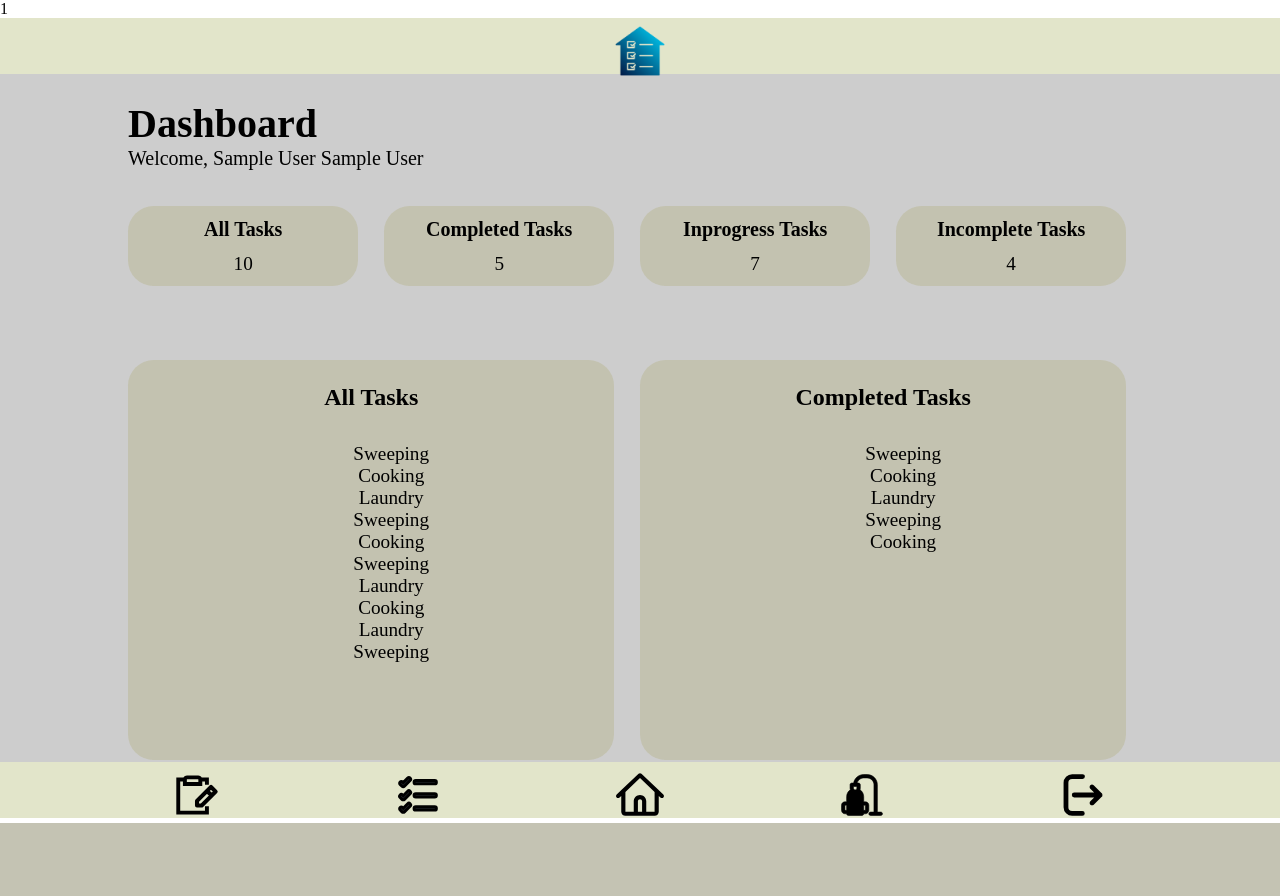
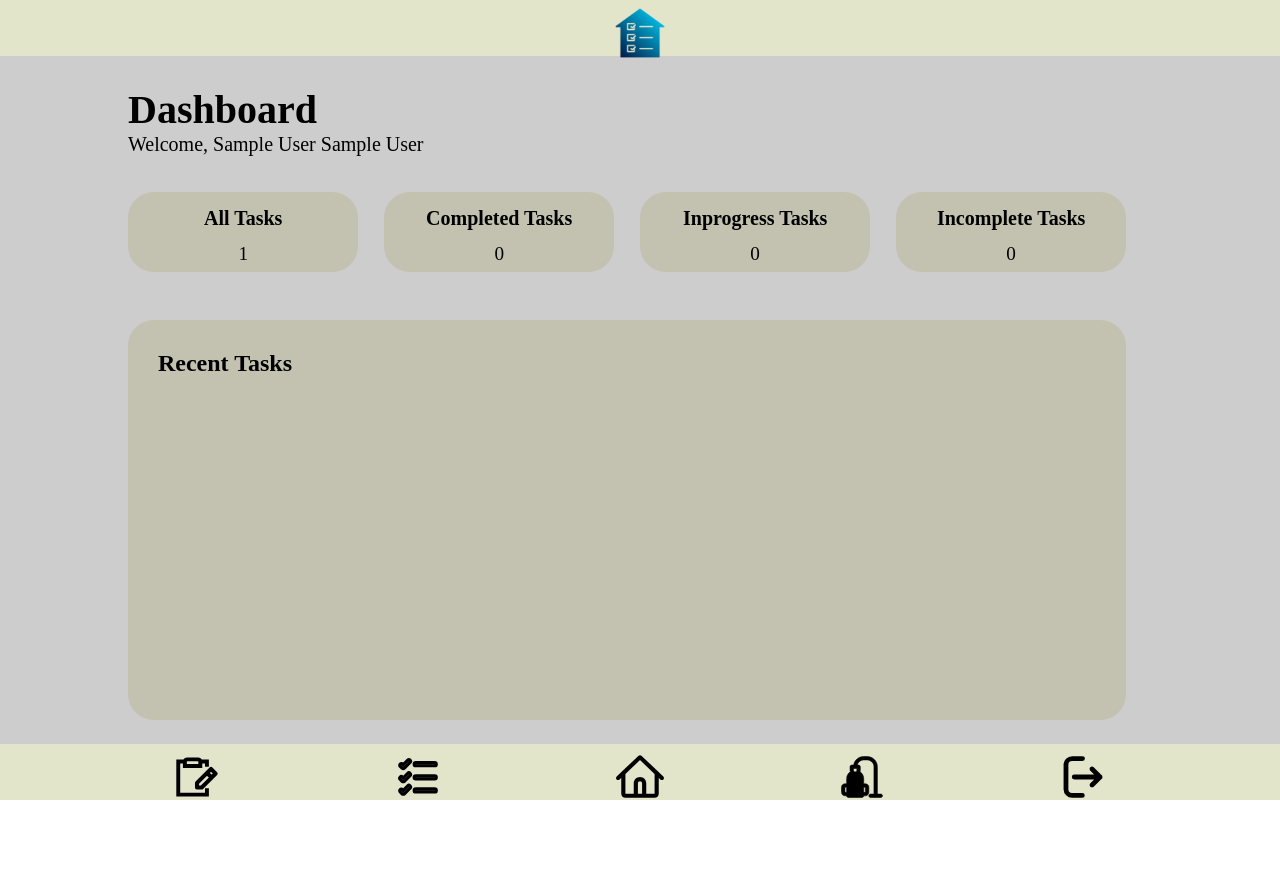
Before and after one commit to quagrain/chore-management-system, a PHP site: page /view/dashboard.php in a window 1280 px wide. Before the commit the page ends 823 px from the top, so only its background shows below. Run offline with PHP 8.4, Linux system fonts and the light colour scheme; the visitor is signed in with stand-in values (Sample User, id 1); tables that the repository leaves empty hold one stand-in row (values such as "Sample post").

Commit message:
Added stats

```diff
--- a/action/get_all_assignment_action.php
+++ b/action/get_all_assignment_action.php
@@ -1,7 +1,5 @@
 <?php
-
 include '../settings/connection.php';
-
 
 function get_records(){
     global $con;
@@ -13,3 +11,47 @@
     }
     return $result;
 }
+
+function get_inprogress_records(){
+    global $con;
+    $sql = "SELECT * FROM Assignment WHERE sid = 2";
+
+    if (!$result = $con->query($sql)) {
+        echo "Failed to get assignments in progress!";
+        exit();
+    }
+    return $result;
+}
+
+function get_incomplete_records(){
+    global $con;
+    $sql = "SELECT * FROM Assignment WHERE sid = 4";
+
+    if (!$result = $con->query($sql)) {
+        echo "Failed to get incomplete assignments!";
+        exit();
+    }
+    return $result;
+}
+
+function get_completed_records(){
+    global $con;
+    $sql = "SELECT * FROM Assignment WHERE sid = 3";
+
+    if (!$result = $con->query($sql)) {
+        echo "Failed to get completed assignments!";
+        exit();
+    }
+    return $result;
+}
+
+function get_recent(){
+    global $con;
+    $sql = "SELECT * FROM Assignment WHERE sid = 2 ORDER BY date_assign DESC LIMIT 3";
+
+    if (!$result = $con->query($sql)) {
+        echo "Failed to get last 3 in progress assignments!";
+        exit();
+    }
+    return $result;
+}
--- a/action/login_user_action.php
+++ b/action/login_user_action.php
@@ -35,4 +35,3 @@
     }
 
 }
-    echo $_SESSION['pid'];
--- a/css/dashboard.css
+++ b/css/dashboard.css
@@ -42,10 +42,14 @@
     height: 10vw;
     margin-top: 2.5vh;
     padding-top: 2vh;
-    margin-bottom: 2vw;;
 }
 
 #all-tasks, #completed-tasks, #inprogress-tasks, #incomplete-tasks{
+    width: var(--task_box_width);
+    height: var(--task_box_height);
+}
+
+.link-overflow{
     width: var(--task_box_width);
     height: var(--task_box_height);
 }
@@ -75,14 +79,14 @@
 }
 
 .task-count {
+    display: flex;
     text-align: center;
-    display: flex;
+    align-items: center;
     justify-content: center;
-    align-items: center;
 }
 
 #bottom-half {
-    height: 34vw;
+    height: 45vw;
     width: 100vw;
     display: flex;
     flex-direction: row;
@@ -121,15 +125,25 @@
     list-style-type: none;
 }
 
-#complete-tasks, #pending-tasks{
-    width: 38vw;
+#recent-tasks{
+    width: 78vw;
     height: 50vh;
-}
-
-#complete-tasks {
     margin-left: 10vw;
 }
 
-#pending-tasks {
-    margin-left: 2vw;
+#detail-link{
+    color: blue;
 }
+
+table, tr{
+    border: 2px solid grey;
+    padding: 20px;
+    border-collapse: collapse;
+    margin-top: 3%;
+    margin-left:3%;
+}
+
+td{
+    width: 18vw;
+    height: 8vh;
+}
--- a/functions/get_all_assignment_fxn.php
+++ b/functions/get_all_assignment_fxn.php
@@ -4,10 +4,12 @@
 global $con;
 
 $assignments = get_records();
+$assignment_count = 0;
 $row = '';
 
 
 while ($data = $assignments->fetch_assoc()) {
+    $assignment_count+=1;
     $assignment_id = $data['assignmentid'];
 
     if($assigned_by = $con->query("SELECT fname FROM People WHERE pid =".$data['who_assigned']))
--- /dev/null
+++ b/functions/home_fxn.php
@@ -0,0 +1,74 @@
+<?php
+
+include '../action/get_all_assignment_action.php';
+include '../settings/connection.php';
+global $con, $row, $assignment_count;
+
+$all = get_records();
+$recent = get_recent();
+$complete = get_completed_records();
+$incomplete = get_incomplete_records();
+$in_progress = get_inprogress_records();
+
+$all_count = $complete_count = $incomplete_count = $in_progress_count = 0;
+
+
+$all_stats = "";
+$recent_stats = "";
+$complete_stats = "";
+$incomplete_stats = "";
+$in_progress_stats = "";
+
+
+
+
+while($data = $recent->fetch_assoc()){
+    $chore_name = $assigned_by = "";
+
+    if($result= $con->query("SELECT chorename FROM Chores WHERE cid =".$data['cid']))
+        $chore_name = $result->fetch_assoc()['chorename'];
+
+    if($result = $con->query("SELECT * FROM People WHERE pid =".$data['who_assigned']))
+        $assigned_by = $result->fetch_assoc()['fname']. " ". $result->fetch_assoc()['lname'];
+
+    $date_assigned = $data['date_assign'];
+    $date_completed = ($data['date_completed']===null) ? " " : $data['date_completed'];
+
+    $recent_stats .=  "<tr>
+                    <td>
+                    <div>"
+                        .$chore_name.
+                    "</div>
+                    <div>"
+                        .$assigned_by.
+                    "</div>
+                    </td>
+                    <td>Date assigned: ".$date_assigned."</td>
+                    <td>Date completed: ".$date_completed."</td>
+                    <td>
+                        <div>
+                            <a href='../view/tasks.html' id='detail-link'>Chore details</a>
+                        </div>
+                    </td>
+                </tr>";
+}
+
+while($data = $complete->fetch_assoc()){
+    $complete_stats .=  "<li>".$data['cid']."</li>";
+    $complete_count += 1;
+}
+
+while($data = $incomplete->fetch_assoc()){
+    $incomplete_stats .=  "<li>".$data['cid']."</li>";
+    $incomplete_count += 1;
+}
+
+while($data = $in_progress->fetch_assoc()){
+    $in_progress_stats .=  "<li>".$data['cid']."</li>";
+    $in_progress_count += 1;
+}
+
+while($data = $all->fetch_assoc()){
+    $all_stats .=  "<li>".$data['cid']."</li>";
+    $all_count += 1;
+}
--- a/settings/core.php
+++ b/settings/core.php
@@ -2,9 +2,9 @@
 
 session_start();
 function check_login(){
-    if(!isset($_SESSION['uid'])){
+    if(!isset($_SESSION['pid'])){
         header('Location: ../login/login_view.php');
-        die();
+        exit();
     }
 }
 
--- a/view/dashboard.php
+++ b/view/dashboard.php
@@ -1,4 +1,10 @@
-<?php include '../action/login_user_action.php'; ?>
+<?php
+global $in_progress_count, $complete_count, $incomplete_count, $recent_stats, $all_count;
+include '../action/login_user_action.php';
+include '../functions/home_fxn.php';
+include '../settings/core.php';
+check_login();
+?>
 <!DOCTYPE html>
 <html>
 <head>
@@ -14,7 +20,7 @@
        <div id="header">
             <div id="header-items">
                 <div id="logo">
-                    <a href=""><img src="../assets/images/logo_256.png" height="50px"></a>
+                    <a href=""><img src="../assets/images/logo_128.png" height="50px"></a>
                 </div>
             </div>
             <div id="stats">
@@ -22,89 +28,60 @@
                     <div style="font-size: 40px; font-weight: bolder; padding-left: 10%;">Dashboard</div>
                     <div style="font-size: 20px; font-weight: 300; padding-left: 10%;">Welcome, <?php echo $_SESSION['fname']. " ". $_SESSION['lname'];?></div>
                     <div id="top-half">
+                            <div class="task-box" id="all-tasks">
                         <a href="tasks.html">
-                            <div class="task-box" id="all-tasks">
                                 <div style="font-size: 24px;text-align: center; padding-top: 5%;">
                                     <span class="task-title">All Tasks</span>
                                 </div>
                                 <div class="task-count">
-                                    <span class="task-count-text">10</span>
+                                    <span class="task-count-text"><?php echo $all_count;?></span>
                                 </div>
+                        </a>
                             </div>
-                        </a>
+                            <div class="task-box" id="completed-tasks">
                         <a href="tasks.html">
-                            <div class="task-box" id="completed-tasks">
                                 <div style="font-size: 24px;text-align: center; padding-top: 5%;">
                                     <span class="task-title">Completed Tasks</span>
                                 </div>
                                 <div class="task-count">
-                                    <span class="task-count-text">5</span>
+                                    <span class="task-count-text"><?php echo $complete_count;?></span>
                                 </div>
+                        </a>
                             </div>
-                        </a>
+                            <div class="task-box" id="inprogress-tasks">
                         <a href="tasks.html">
-                            <div class="task-box" id="inprogress-tasks">
                                 <div style="font-size: 24px;text-align: center; padding-top: 5%;">
                                     <span class="task-title">Inprogress Tasks</span>
                                 </div>
                                 <div class="task-count" id="inprogress-list">
-                                    <span class="task-count-text">7</span>
+                                    <span class="task-count-text"><?php echo $in_progress_count;?></span>
                                 </div>
                             </div>
                         </a>
+                            <div class="task-box" id="incomplete-tasks">
                         <a href="tasks.html">
-                            <div class="task-box" id="incomplete-tasks">
                                 <div style="font-size: 24px;text-align: center; padding-top: 5%;">
                                     <span class="task-title">Incomplete Tasks</span>
                                 </div>
                                 <div class="task-count" id="incomplete-list">
-                                    <span class="task-count-text">4</span>
+                                    <span class="task-count-text"><?php echo $incomplete_count;?></span>
+                                </div>
+                        </a>
+                            </div>
+                    </div>
+                    <div id="bottom-half">
+                            <div class="info-box" id="recent-tasks">
+                                <div style="font-size: 24px; margin-top: 3%; margin-left:3%">
+                                    <span class="info-title">Recent Tasks</span>
+                                </div>
+                                <div id="table_box">
+                                    <table id="recent_table">
+                                    <tbody>
+                                        <?php echo $recent_stats;?>
+                                    </tbody>
+                                    </table>
                                 </div>
                             </div>
-                        </a>
-                    </div>
-                    <div id="bottom-half">
-                        <a href="tasks.html">
-                            <div class="info-box" id="complete-tasks">
-                                <div style="font-size: 24px;text-align: center; padding-top: 5%;">
-                                    <span class="info-title">All Tasks</span>
-                                </div>
-                                <div class="info-count" id="all-list">
-                                    <span class="info-count-text">
-                                        <ul>
-                                            <li>Sweeping</li>
-                                            <li>Cooking</li>
-                                            <li>Laundry</li>
-                                            <li>Sweeping</li>
-                                            <li>Cooking</li>
-                                            <li>Sweeping</li>
-                                            <li>Laundry</li>
-                                            <li>Cooking</li>
-                                            <li>Laundry</li>
-                                            <li>Sweeping</li>
-                                        </ul>
-                                    </span>
-                                </div>
-                            </div>
-                        </a>
-                        <a href="tasks.html">
-                            <div class="info-box" id="pending-tasks">
-                                <div style="font-size: 24px;text-align: center; padding-top: 5%;">
-                                    <span class="info-title">Completed Tasks</span>
-                                </div>
-                                <div class="info-count" id="complete-list">
-                                    <span class="info-count-text">
-                                        <ul>
-                                            <li>Sweeping</li>
-                                            <li>Cooking</li>
-                                            <li>Laundry</li>
-                                            <li>Sweeping</li>
-                                            <li>Cooking</li>
-                                        </ul>
-                                    </span>
-                                </div>
-                            </div>
-                            </a>
                     </div>
 
                 </div>
```
